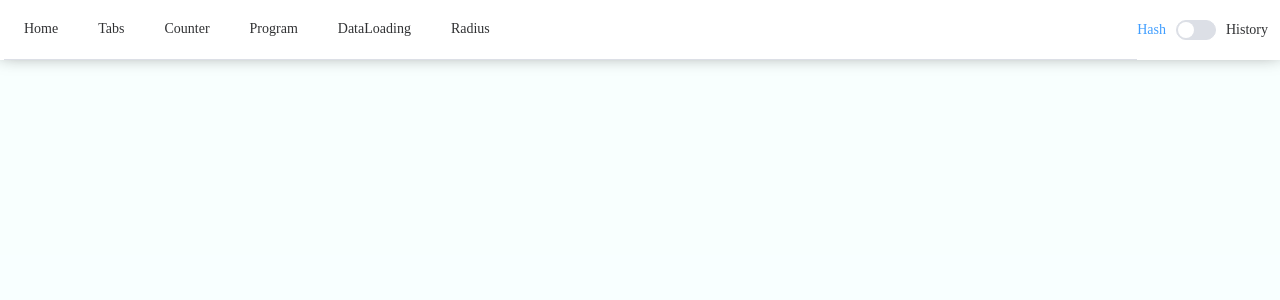
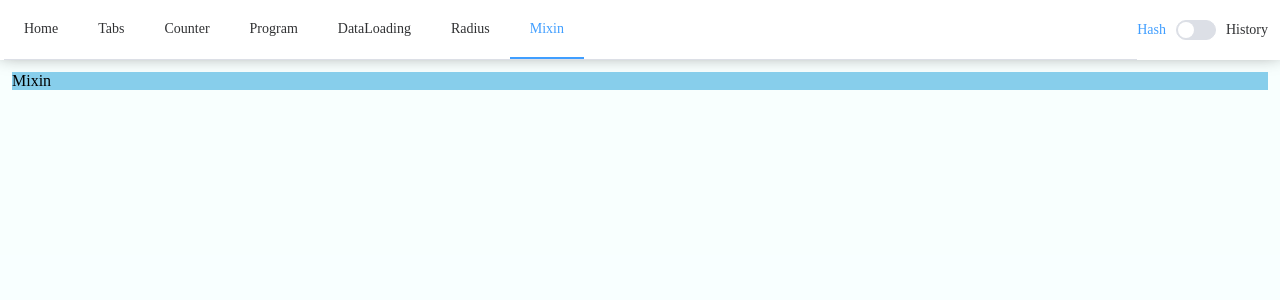
Before and after one commit to Lil-El/vue3-bdhj, a Vue app: page /Mixin in a window 1280 px wide. Shown: the top 300 px of the page. Built offline with nearby package versions, Linux system fonts and the light colour scheme.

Commit message:
global mixin background style with config of vue.

```diff
--- a/src/assets/index.scss
+++ b/src/assets/index.scss
@@ -10,3 +10,11 @@
     justify-content: center;
     align-items: center;
 }
+
+[data-bg=Mino1] {
+    background-color: red;
+}
+
+[data-bg=Mino2] {
+    background-color: skyblue;
+}
--- a/src/main.js
+++ b/src/main.js
@@ -11,6 +11,11 @@ import router from "./router";
 import "./assets/style.css";
 import "./assets/index.scss";
 
+import mixin from "./mixin";
+
 const app = createApp(App);
+
+app.mixin(mixin);
+
 app.use(createPinia()).use(router).use(ElementPlus);
 app.mount("#app");
--- /dev/null
+++ b/src/mixin.js
@@ -0,0 +1,7 @@
+export default {
+  mounted() {
+    if (this.$options?.bgType) {
+      this.$el.setAttribute("data-bg", this.$options.bgType);
+    }
+  },
+};
--- /dev/null
+++ b/src/pages/Mixin/index.vue
@@ -0,0 +1,15 @@
+<template>
+  <div>Mixin</div>
+</template>
+
+<script setup>
+import { defineOptions, getCurrentInstance } from "vue";
+
+defineOptions({
+  bgType: "Mino" + Math.round(Math.random() + 1)
+})
+
+</script>
+
+<style>
+</style>
--- a/src/pages/Radius/index.vue
+++ b/src/pages/Radius/index.vue
@@ -19,7 +19,7 @@
 nav {
   display: flex;
   background: linear-gradient(145deg, #eee 50%, white 50%);
-  height:  36px;
+  height: 36px;
   div {
     width: 50%;
     height: 100%;
--- a/src/router.js
+++ b/src/router.js
@@ -61,6 +61,14 @@ export const routes = [
       transition: "router_slide",
     }
   },
+  {
+    name: "Mixin",
+    path: "/Mixin",
+    component: () => import("./pages/Mixin/index.vue"),
+    meta: {
+      transition: "router_slide",
+    }
+  },
 ];
 
 const router = createRouter({
```
